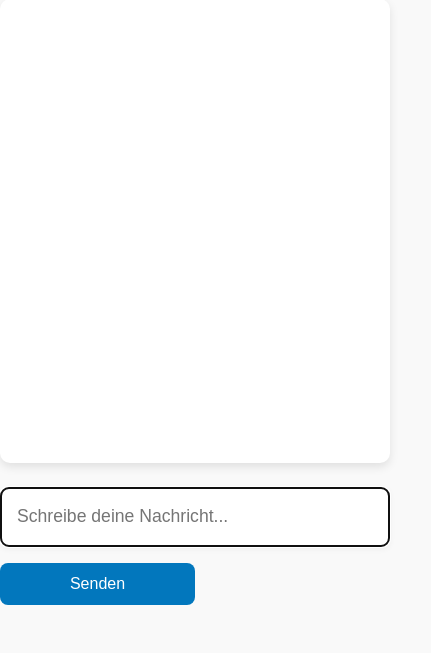
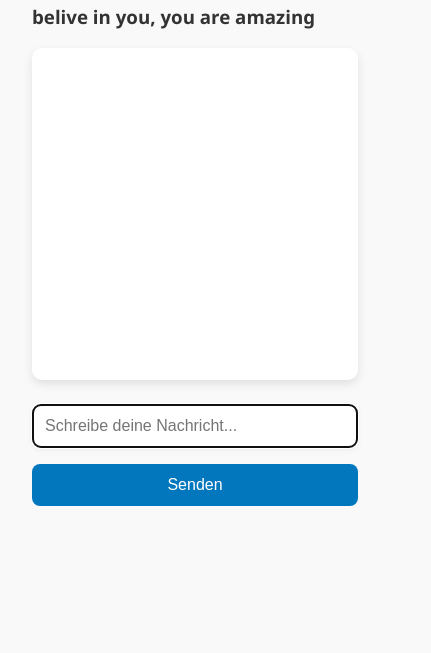
Before and after one commit to AzizaAziz101/unchain, a website: page public/index.html in a window 390 px wide. Shown: the part 219-872 px from the top of the page, 431 px wide, since content can reach past the window. After the commit the page ends 844 px from the top, so only its background shows below. Drawn offline with Linux system fonts and the light colour scheme.

Commit message:
Initial commit

```diff
--- a/public/index.html
+++ b/public/index.html
@@ -11,6 +11,7 @@
     margin: 3rem auto;
     background-color: #f9f9f9;
     color: #333;
+    padding: 1rem;
 }
 
 h1 {
@@ -63,8 +64,7 @@
 }
 
 #send {
-
-        width: 50%;
+    width: 100%;
     padding: 0.75rem;
     background-color: #0277bd;
     color: white;
@@ -78,12 +78,38 @@
 #send:hover {
     background-color: #015a8c;
 }
+
+/* Responsives Verhalten für kleinere Bildschirme */
+@media (max-width: 768px) {
+    body {
+        margin: 1rem;
+        padding: 1rem;
+    }
+
+    #chat {
+        padding: 1rem;
+        min-height: 300px;
+    }
+
+    #input {
+        font-size: 1rem;
+        height: auto;
+        padding: 0.75rem;
+    }
+
+    #send {
+        font-size: 1rem;
+        width: 100%;
+    }
+}
+
   </style>
 </head>
 <body>
   <h1>Unchainyourstrengths.ai</h1>
   <p>This is Unchainyourstrengths</p>
   <h2>OpenAI Chatbot</h2>
+  <h3>belive in you, you are amazing</h3>
   <div id="chat"></div>
   <input id="input" type="text" placeholder="Schreibe deine Nachricht..." autofocus />
   <button id="send">Senden</button>
```
Lines whose indentation alone changed are shown as unchanged.
